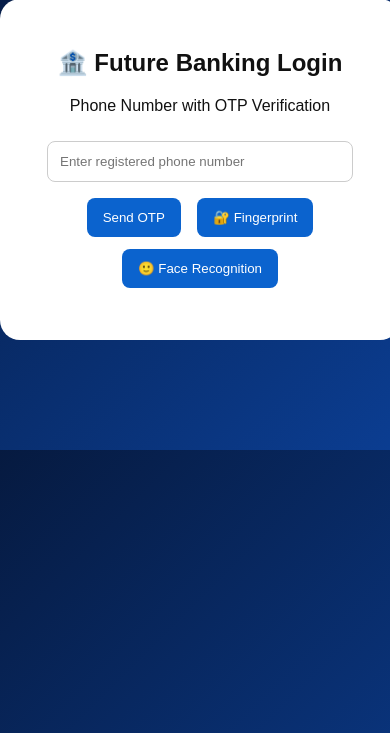
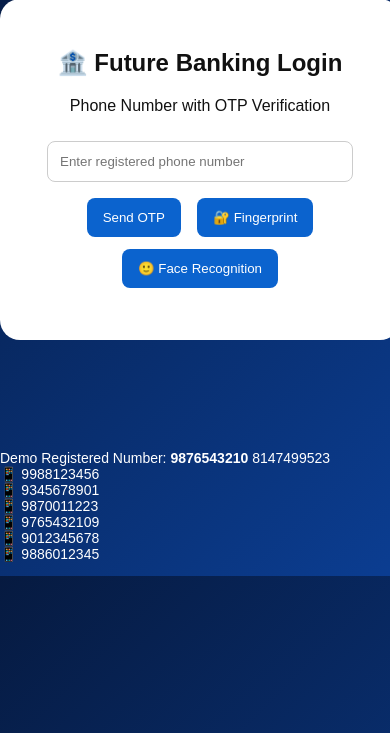
Before and after one commit to pavithrakpavi26-netizen/BANKING_INTENT_CHATBOT, a Flask app: page / in a window 390 px wide. Shown: the part 111-844 px from the top of the page. Run offline with Flask 3, Linux system fonts and the light colour scheme.

Commit message:
Updated demo phone numbers

```diff
--- a/templates/index.html
+++ b/templates/index.html
@@ -401,3 +401,17 @@
 
 </body>
 </html>
+
+
+
+<p style="color:white; margin-top:15px; font-size:14px;">
+Demo Registered Number: <b>9876543210</b>
+8147499523<br>
+📱 9988123456<br>
+📱 9345678901<br>
+📱 9870011223<br>
+📱 9765432109<br>
+📱 9012345678<br>
+📱 9886012345
+
+</p>
```
